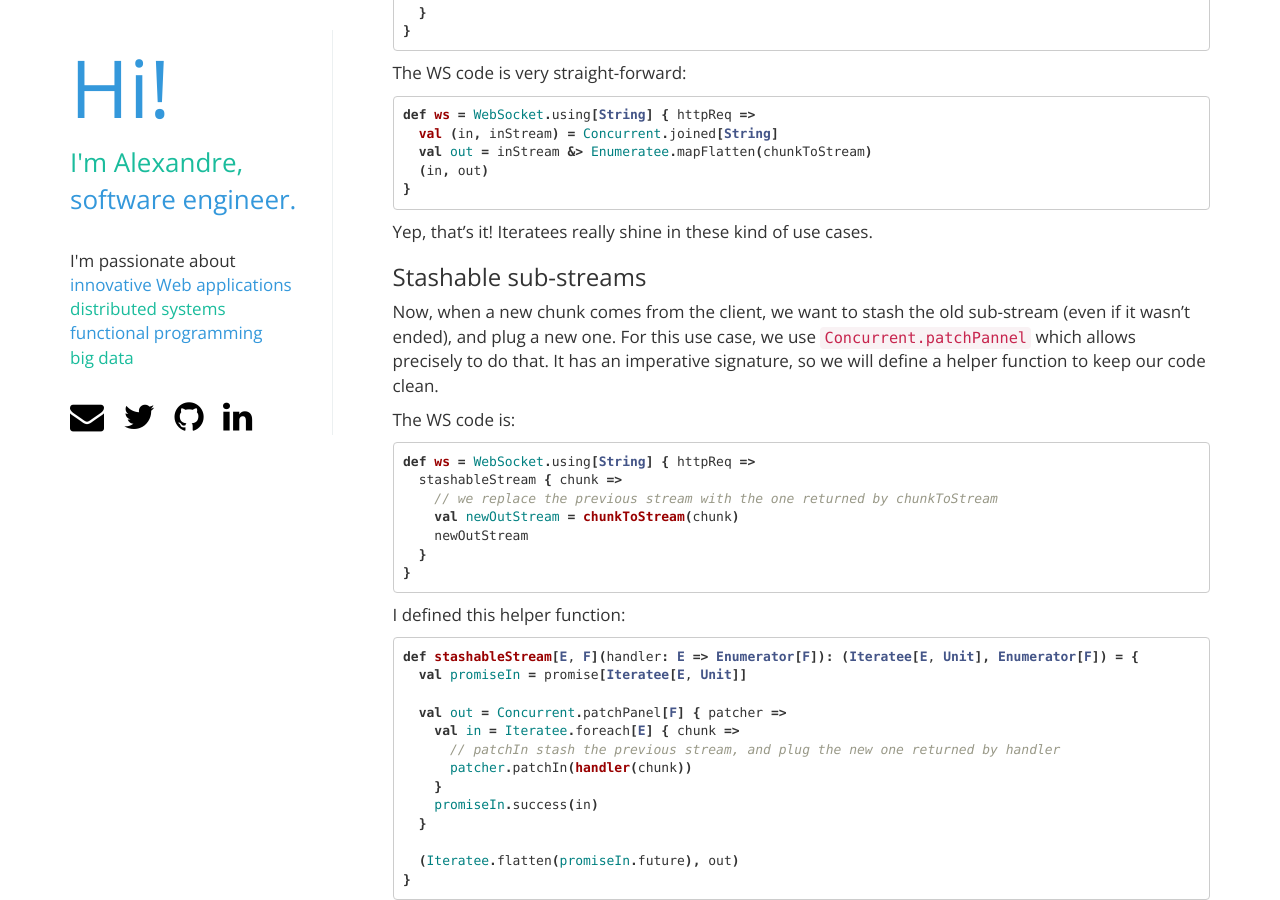
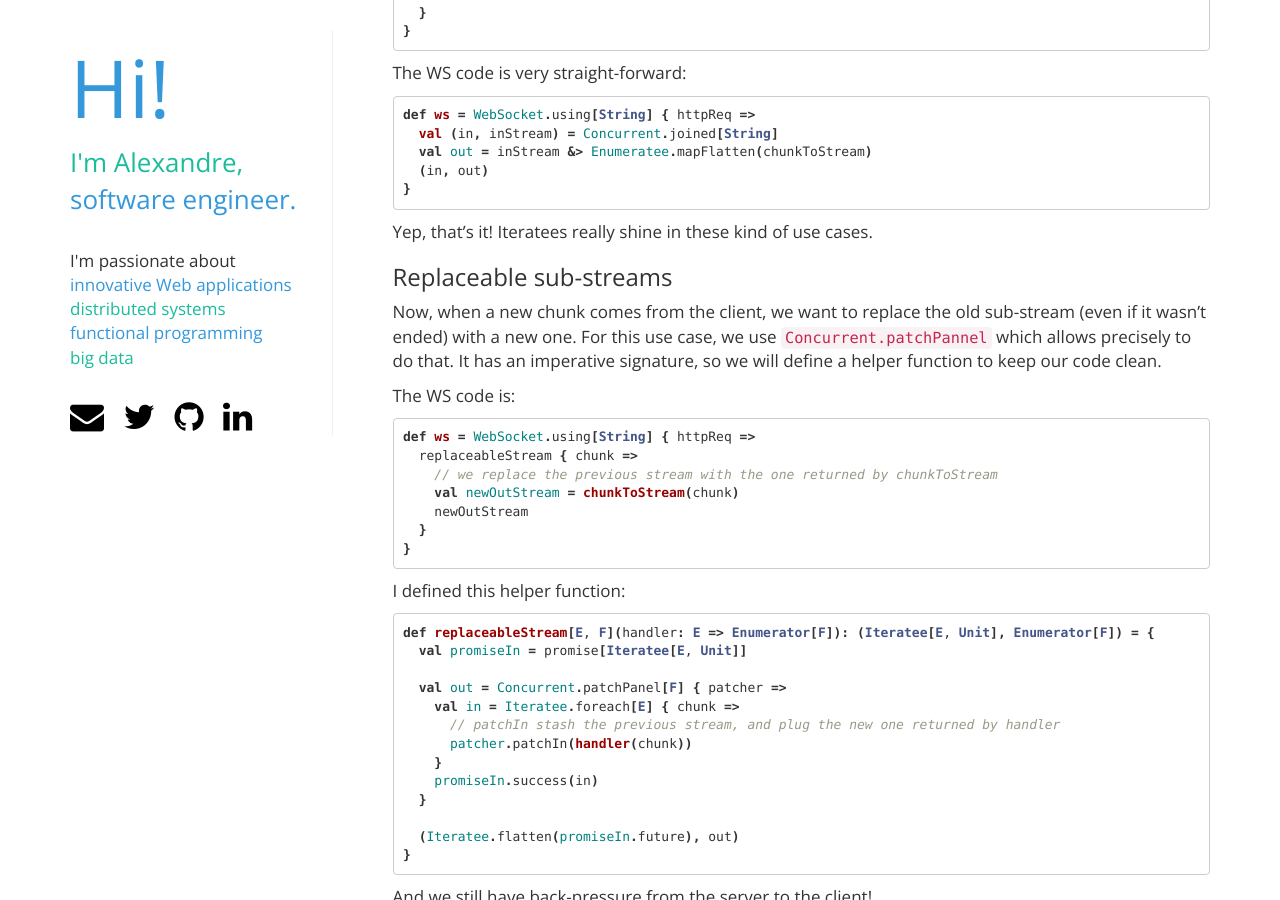
Before and after one commit to atamborrino/atamborrino.github.io, a Jekyll site: the page built from _posts/2013-12-25-play-framework-websocket.markdown, in a window 1280 px wide and 900 px high, scrolled down 4449 px. Built offline with Jekyll 4.4.1, drawn with Linux system fonts in a browser that asks for light colours; Markdown is read by kramdown in place of the engine named in the settings.

Commit message:
stashable -> replaceable

````diff
--- a/_posts/2013-12-25-play-framework-websocket.markdown
+++ b/_posts/2013-12-25-play-framework-websocket.markdown
@@ -188,14 +188,14 @@ def ws = WebSocket.using[String] { httpReq =>
 
 Yep, that's it! Iteratees really shine in these kind of use cases.
 
-### Stashable sub-streams
-Now, when a new chunk comes from the client, we want to stash the old sub-stream (even if it wasn't ended), and plug a new one. For this use case, we use `Concurrent.patchPannel` which allows precisely to do that. It has an imperative signature, so we will define a helper function to keep our code clean.
+### Replaceable sub-streams
+Now, when a new chunk comes from the client, we want to replace the old sub-stream (even if it wasn't ended) with a new one. For this use case, we use `Concurrent.patchPannel` which allows precisely to do that. It has an imperative signature, so we will define a helper function to keep our code clean.
 
 The WS code is:
 
 ```scala
 def ws = WebSocket.using[String] { httpReq =>
-  stashableStream { chunk =>
+  replaceableStream { chunk =>
     // we replace the previous stream with the one returned by chunkToStream
     val newOutStream = chunkToStream(chunk)
     newOutStream
@@ -206,7 +206,7 @@ def ws = WebSocket.using[String] { httpReq =>
 I defined this helper function:
 
 ```scala
-def stashableStream[E, F](handler: E => Enumerator[F]): (Iteratee[E, Unit], Enumerator[F]) = {
+def replaceableStream[E, F](handler: E => Enumerator[F]): (Iteratee[E, Unit], Enumerator[F]) = {
   val promiseIn = promise[Iteratee[E, Unit]]
 
   val out = Concurrent.patchPanel[F] { patcher =>
````
